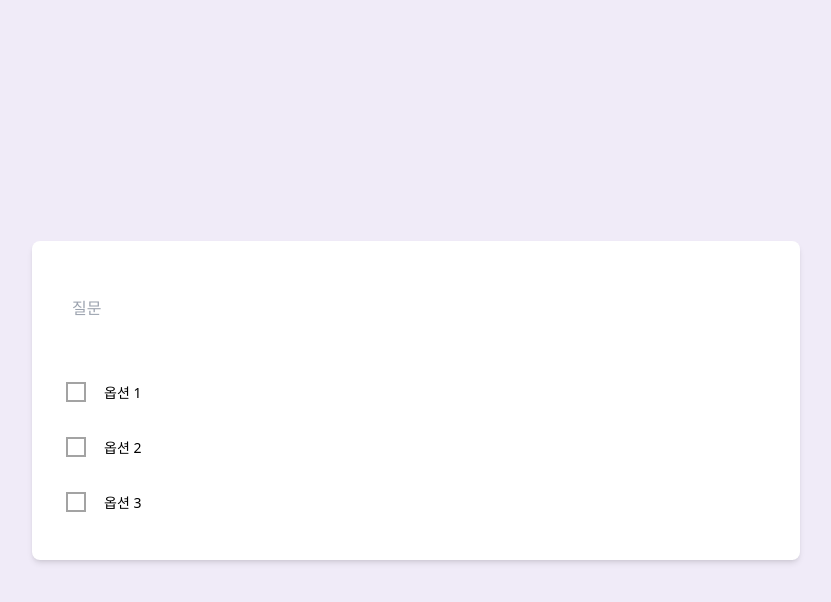
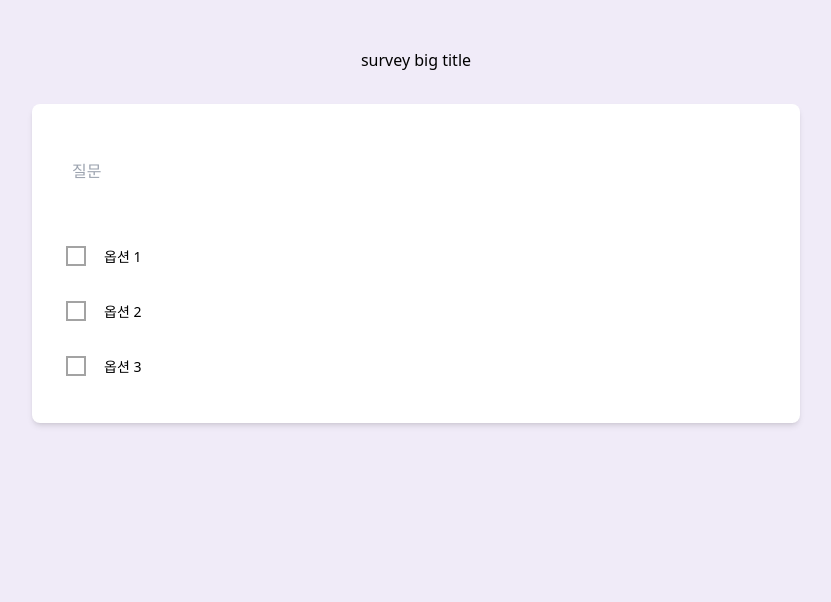
Before and after one commit to rlwjd31/clone-google-form, a React (Vite) app: page / in a window 1280 px wide. Shown: the top 602 px of the page, without its empty margins (224-1055 px from the left). Built offline with nearby package versions, Linux system fonts and the light colour scheme.

Commit message:
🚀 [Feat]: Wrap Survey to pass surveyId easily
surveyId를 global state를 참조하는 모든 component에서 찾기 위해서는 중복 코드가 예상되어 SurveyIdProvider로 쉽게 접근할 수 있도록 각 Survey component를 감쌈

```diff
--- a/src/App.tsx
+++ b/src/App.tsx
@@ -1,11 +1,15 @@
 import Layout from "@/components/Layout";
-import SurveyQuestionBlock from "@/components/templates/survey-question-block/SurveyQuestionBlock";
+import SurveyPage from "@/components/pages/SurveyPage";
+import { SurveysStore } from "@/store/surveys.slice";
+import { Provider } from "react-redux";
 
 function App() {
   return (
-    <Layout>
-      <SurveyQuestionBlock />
-    </Layout>
+    <Provider store={SurveysStore}>
+      <Layout>
+        <SurveyPage />
+      </Layout>
+    </Provider>
   );
 }
 
--- /dev/null
+++ b/src/components/pages/SurveyPage.tsx
@@ -0,0 +1,20 @@
+import SurveyQuestionBlock from "@/components/templates/survey-question-block/SurveyQuestionBlock";
+import { SurveyIdProvider } from "@/store/SurveyIdProvider";
+import { GlobalState } from "@/store/surveys.slice";
+import { useSelector } from "react-redux";
+
+export default function SurveyPage() {
+  const surveys = useSelector((state: GlobalState) => state.surveysState);
+
+  return (
+    <div className="flex size-full flex-col items-center gap-8">
+      {/* TODO: survy big Title */}
+      <div>survey big title</div>
+      {surveys.map(({ surveyId }) => (
+        <SurveyIdProvider surveyIdProp={surveyId}>
+          <SurveyQuestionBlock />
+        </SurveyIdProvider>
+      ))}
+    </div>
+  );
+}
```
